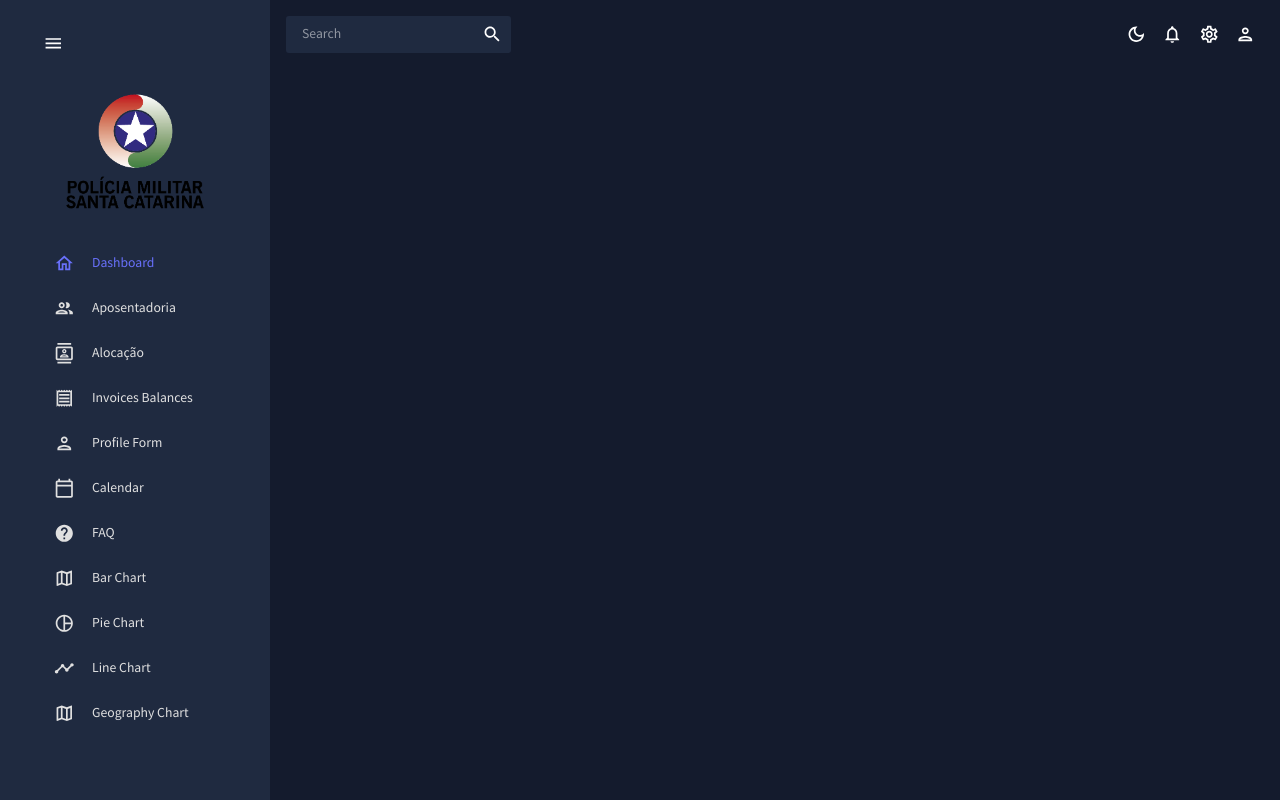
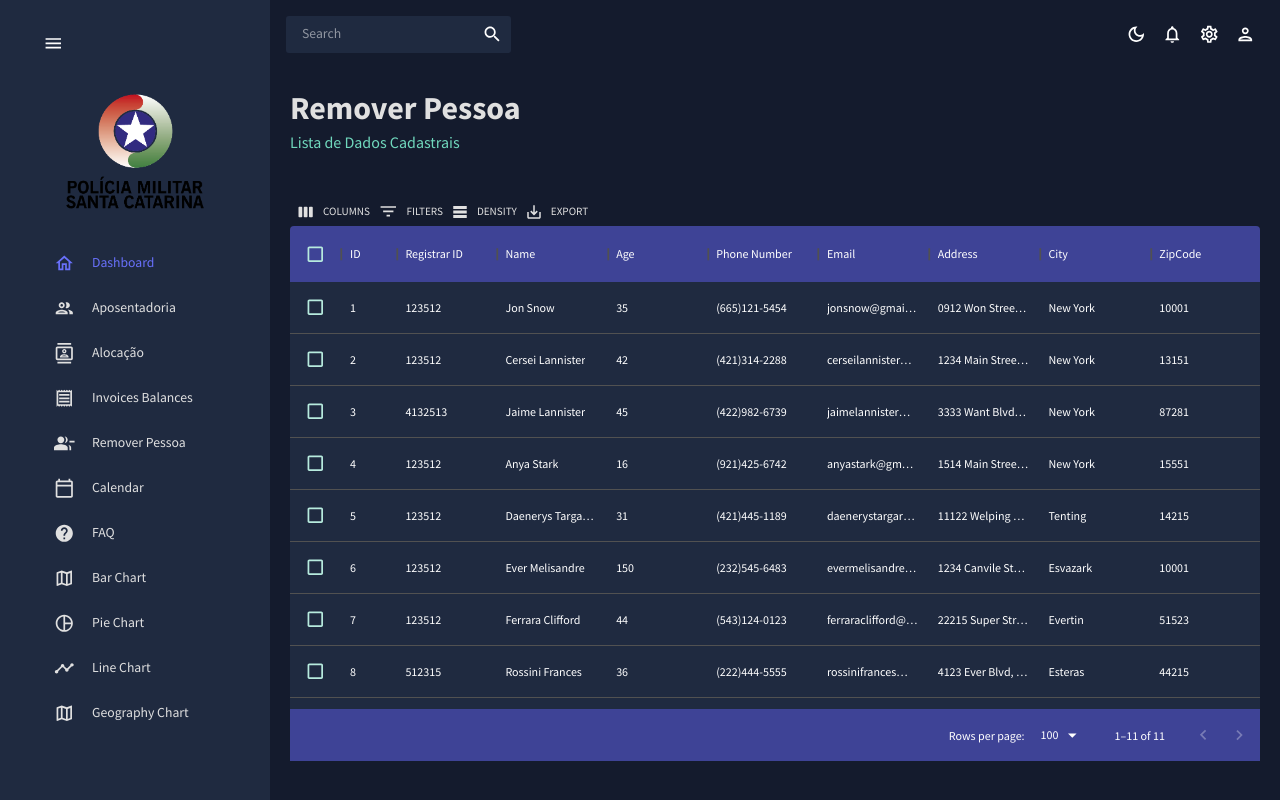
Before and after one commit to rodrigomarchiolli/FrontendMilitares, a React (Create React App) app: page /removeprs in a window 1280 px wide. Built offline with nearby package versions, Linux system fonts and the light colour scheme.

Commit message:
add forma de remover

```diff
--- a/src/App.js
+++ b/src/App.js
@@ -7,7 +7,7 @@
 import Dashboard from "./scenes/dashboard";
 import Aposentadoria from "./scenes/aposentadoria";
 import Alocacao from "./scenes/alocacao";
-// import Invoices from "./scenes/invoices";
+import RemovePrs from "./scenes/removeprs";
 // import Bar from "./scenes/bar";
 // import Form from "./scenes/form";
 // import Line from "./scenes/line";
@@ -35,7 +35,7 @@
               <Route path ="/" element ={<Dashboard/>}/>
               <Route path ="/aposentadoria" element ={<Aposentadoria/>}/>
               <Route path ="/alocacao" element ={<Alocacao/>}/>
-              {/* <Route path ="/invoices" element ={<Invoices/>}/> */}
+              <Route path ="/removeprs" element ={<RemovePrs/>}/>
               {/* <Route path ="/form" element ={<Form/>}/> */}
               {/* <Route path ="/bar" element ={<Bar/>}/> */}
               {/* <Route path ="/pie" element ={<Pie/>}/> */}
--- a/src/scenes/global/All_Item.jsx
+++ b/src/scenes/global/All_Item.jsx
@@ -14,6 +14,7 @@
 import  MapOutlinedIcon  from "@mui/icons-material/MapOutlined";
 import  PersonOutlinedIcon  from "@mui/icons-material/PersonOutlined";
 import  BarChartOutlinedIcon  from "@mui/icons-material/MapOutlined";
+import  GroupRemoveIcon from '@mui/icons-material/GroupRemove';
 
 
 const Item =({ title, to, icon, selected, setSelected}) =>{
@@ -71,9 +72,9 @@
             />
 
             <Item
-                title = "Profile Form"
-                to ="/form"
-                icon={<PersonOutlinedIcon/>}
+                title = "Remover Pessoa"
+                to ="/removeprs"
+                icon={<GroupRemoveIcon/>}
                 selected={selected}
                 setSelected={setSelected}
             />
--- /dev/null
+++ b/src/scenes/removeprs/index.jsx
@@ -0,0 +1,92 @@
+import  { Box, useTheme } from "@mui/material";
+import  { DataGrid, GridToolbar } from "@mui/x-data-grid";
+import  { tokens } from "../../theme";
+import  {mockDataContacts} from "../../data/mockData";
+
+import Header from "../../components/Header";
+
+
+const RemovePrs = () => {
+    const theme = useTheme();
+    const colors = tokens(theme.palette.mode);
+    const columns = [
+        {field: "id", headerName: "ID", flex: 0.5},
+        {field: "registrarId", headerName: "Registrar ID"},
+
+        {
+            field: "name",
+            headerName:"Name",
+            flex: 1,
+            cellClassName: "name-column-cell"
+        },
+        {
+            field: "age",
+            headerName:"Age",
+            type: "number",
+            headerAlign: "left",
+            align: "left",
+        },
+
+        {
+            field: "phone",
+            headerName:"Phone Number",
+            flex: 1,
+        },
+
+        {
+            field: "email",
+            headerName:"Email",
+            flex: 1,
+        },
+
+        {
+            field: "address",
+            headerName:"Address",
+            flex: 1,
+        },
+
+        {
+            field: "city",
+            headerName:"City",
+            flex: 1,
+        },
+
+        {
+            field: "zipCode",
+            headerName:"ZipCode",
+            flex: 1,
+        },
+
+
+    ];
+
+    return(
+        <Box m= "20px">
+            <Header title="Remover Pessoa" subtitle ="Lista de Dados Cadastrais"/>
+            <Box
+                m="40px 0 0 0"
+                height ="71vh"
+                sx ={{
+                    "& .MuiDataGrid-root": {border: "none"},
+                    "& .MuiDataGrid-cell": {border: "none"},
+                    "& .name-column--cell": {color: colors.greenAccent[300]},
+                    "& .MuiDataGrid-columnHeaders": {backgroundColor: colors.blueAccent[700], borderBottom: "none"},
+                    "& .MuiDataGrid-virtualScroller": {backgroundColor: colors.primary[400]},
+                    "& .MuiDataGrid-footerContainer":{borderTop:"none", backgroundColor: colors.blueAccent[700]},
+                    "& .MuiDataGrid-toolbarContainer .MuiButton-text":{color: `${colors.grey[100]} !important`,},
+                    "& .MuiCheckbox-root":{color: `${colors.greenAccent[200]} !important`,}
+
+                    }} >
+                    <DataGrid
+                        checkboxSelection
+                        rows={mockDataContacts}
+                        columns={columns}
+                        components={{Toolbar: GridToolbar}}
+
+                    />
+            </Box>
+        </Box>
+    );
+};
+
+export default RemovePrs;
```
